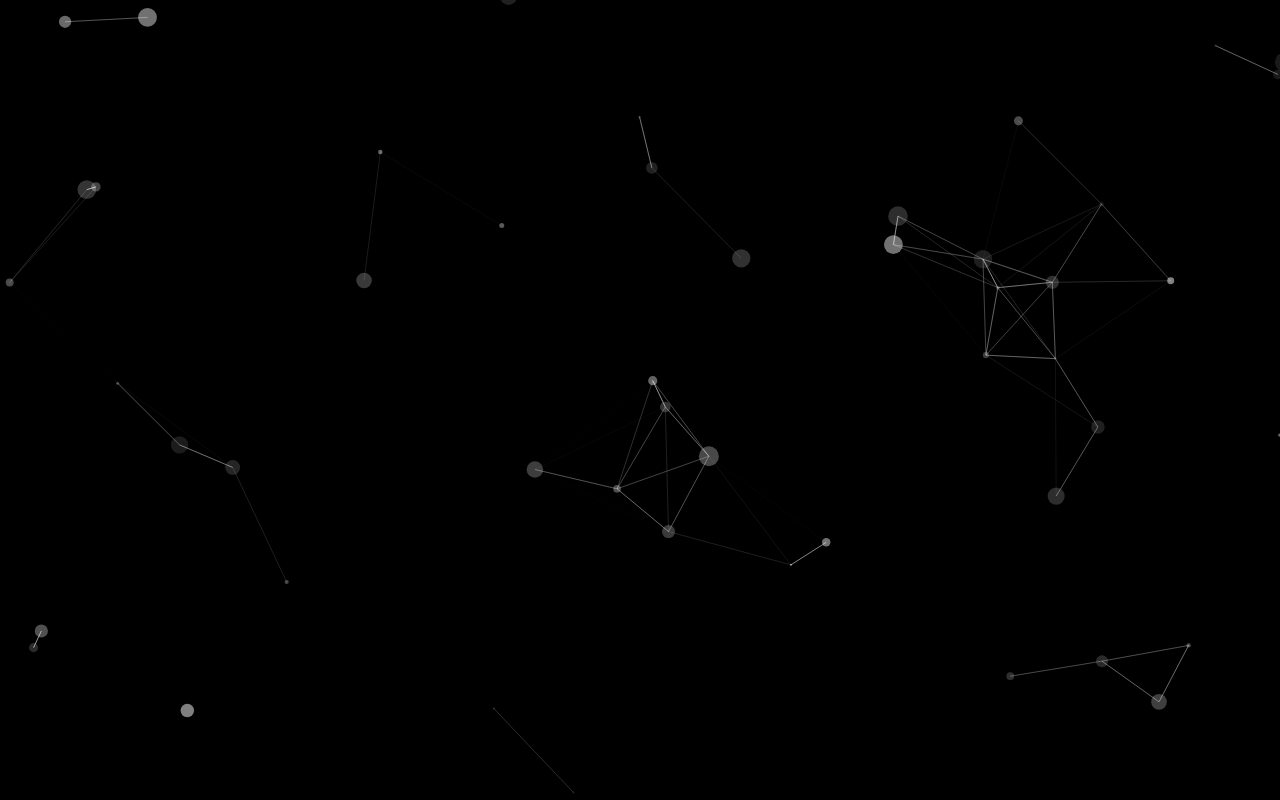
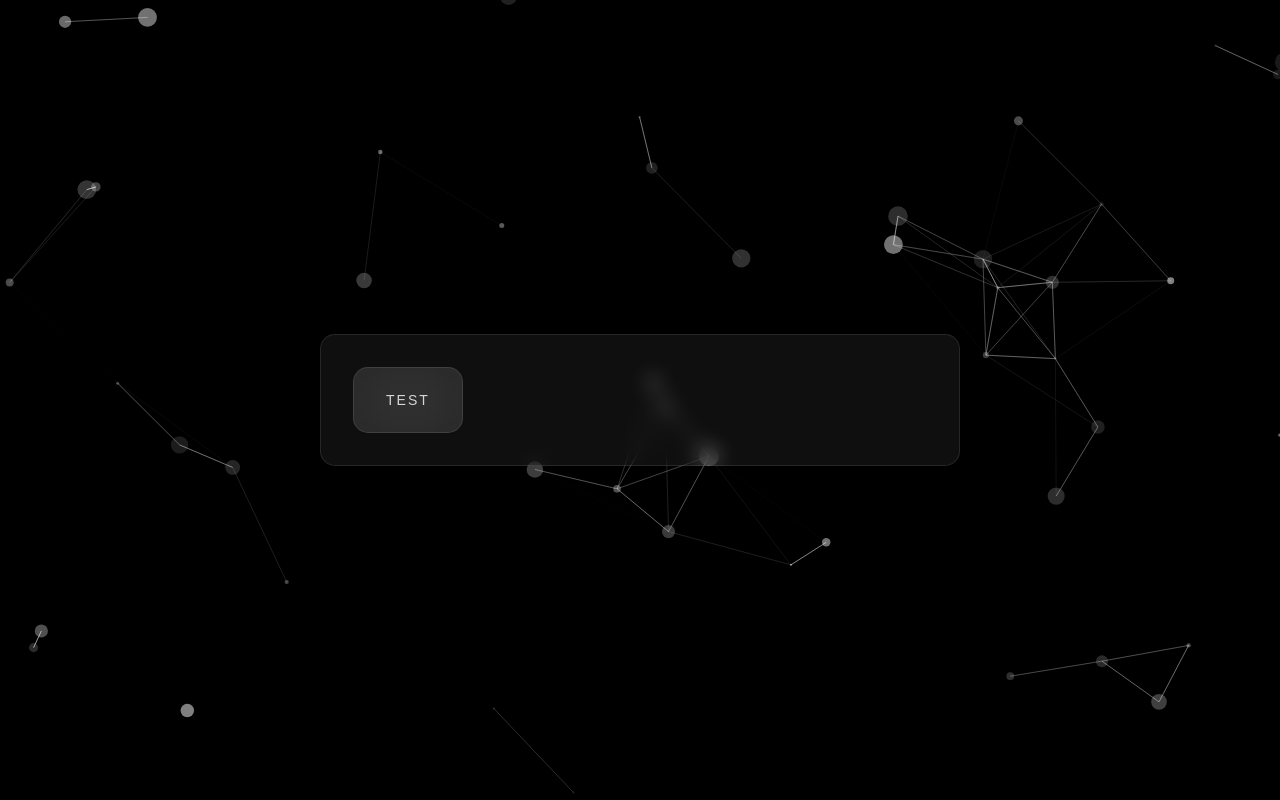
Before and after one commit to me1k/my-profile, a Next.js app: page / in a window 1280 px wide. Built offline with nearby package versions, Linux system fonts and the light colour scheme.

Commit message:
add glassmorphism

```diff
--- /dev/null
+++ b/src/app/about-me/page.tsx
@@ -0,0 +1,3 @@
+export default function AboutMe() {
+  return <>Hallo</>;
+}
--- a/src/app/layout.tsx
+++ b/src/app/layout.tsx
@@ -2,8 +2,8 @@ import type { Metadata } from "next";
 import "./globals.css";
 
 export const metadata: Metadata = {
-  title: "Create Next App",
-  description: "Generated by create next app",
+  title: "me1kb",
+  description: "Generated with love",
 };
 
 export default function RootLayout({
--- a/src/app/page.module.css
+++ b/src/app/page.module.css
@@ -1,9 +1,47 @@
 #tsparticles > canvas {
-
   z-index: -10;
 }
 
-.headline{
+.container {
+  position: relative;
+  width: 100%; /* or any desired width */
+  height: 100vh; /* or any desired height */
+}
+
+.glasspanel {
+  color: #fff;
+
+  background-color: rgba(255, 255, 255, 0.06);
+  border: 1px solid rgba(255, 255, 255, 0.1);
+  width: 50%;
+  border-radius: 15px;
+  padding: 32px;
+  backdrop-filter: blur(10px);
+
   position: relative;
   z-index: 1;
+
+  top: 50%;
+  left: 50%;
+  transform: translate(-50%, -50%);
 }
+
+.glassButton {
+  display: inline-block;
+  padding: 24px 32px;
+  border: 0;
+  text-decoration: none;
+  border-radius: 15px;
+  background-color: rgba(255, 255, 255, 0.1);
+  border: 1px solid rgba(255, 255, 255, 0.1);
+  backdrop-filter: blur(30px);
+  color: rgba(255, 255, 255, 0.8);
+  font-size: 14px;
+  letter-spacing: 2px;
+  cursor: pointer;
+  text-transform: uppercase;
+}
+
+.glassButton:hover {
+  background-color: rgba(255, 255, 255, 0.2);
+}
--- a/src/app/page.tsx
+++ b/src/app/page.tsx
@@ -5,9 +5,11 @@ import Particles, { initParticlesEngine } from "@tsparticles/react";
 import { loadSlim } from "@tsparticles/slim";
 import { useEffect, useMemo, useState } from "react";
 import styles from "./page.module.css";
+import { useRouter } from "next/navigation";
 
 export default function Home() {
   const [init, setInit] = useState(false);
+  const router = useRouter();
 
   useEffect(() => {
     initParticlesEngine(async (engine) => {
@@ -328,11 +330,18 @@ export default function Home() {
     }),
     []
   );
+
+  const handleClick = () => {
+    router.push("/about-me");
+  };
+
   if (init) {
     return (
-      <div>
-        <div className={styles.headline}>
-          <h1>Test</h1>
+      <div className={styles.container}>
+        <div className={styles.glasspanel}>
+          <button className={styles.glassButton} onClick={handleClick}>
+            Test
+          </button>
         </div>
         <Particles
           id="tsparticles"
@@ -342,5 +351,5 @@ export default function Home() {
       </div>
     );
   }
-  return <></>;
+  return <>Loading..</>;
 }
```
